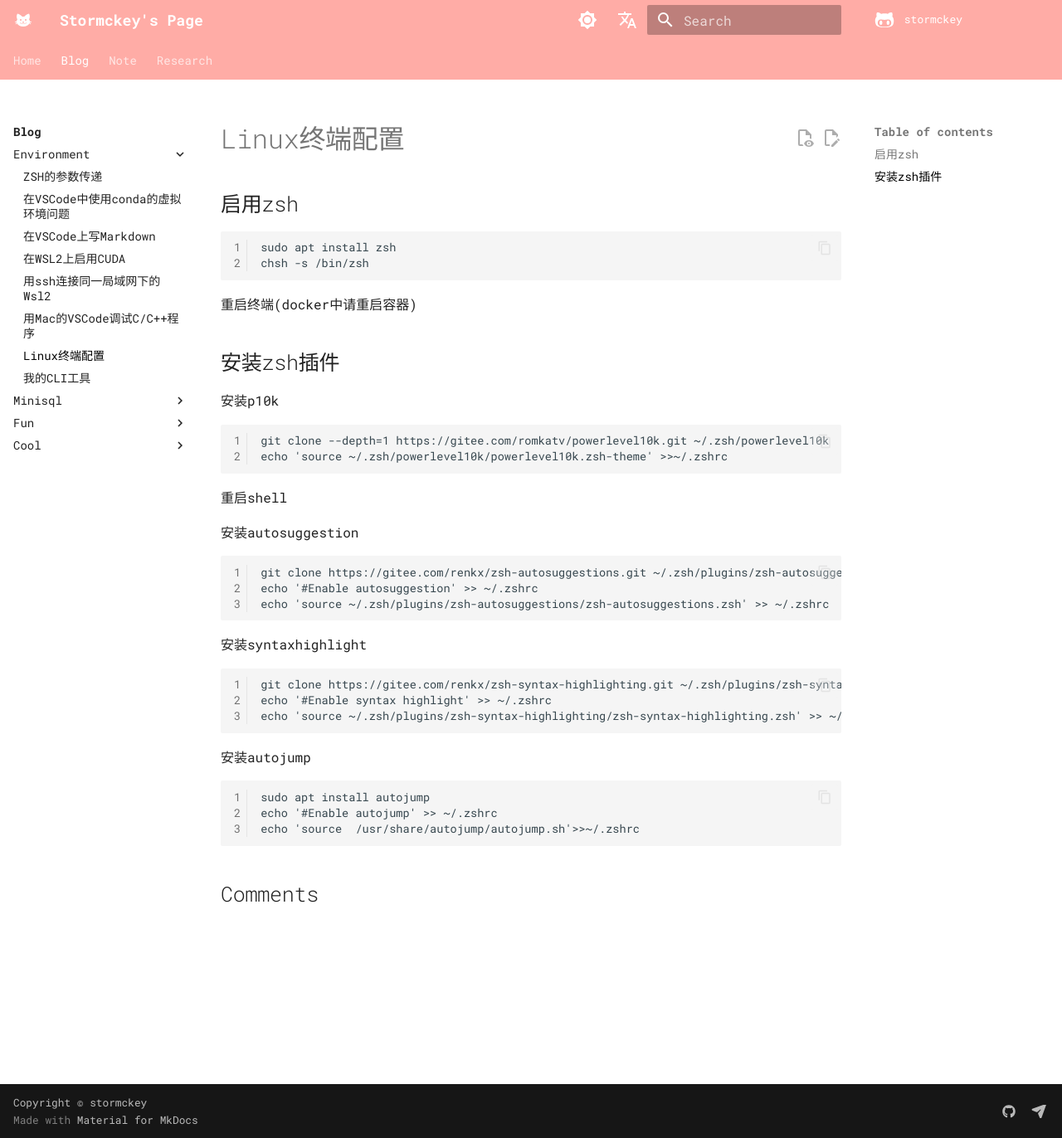
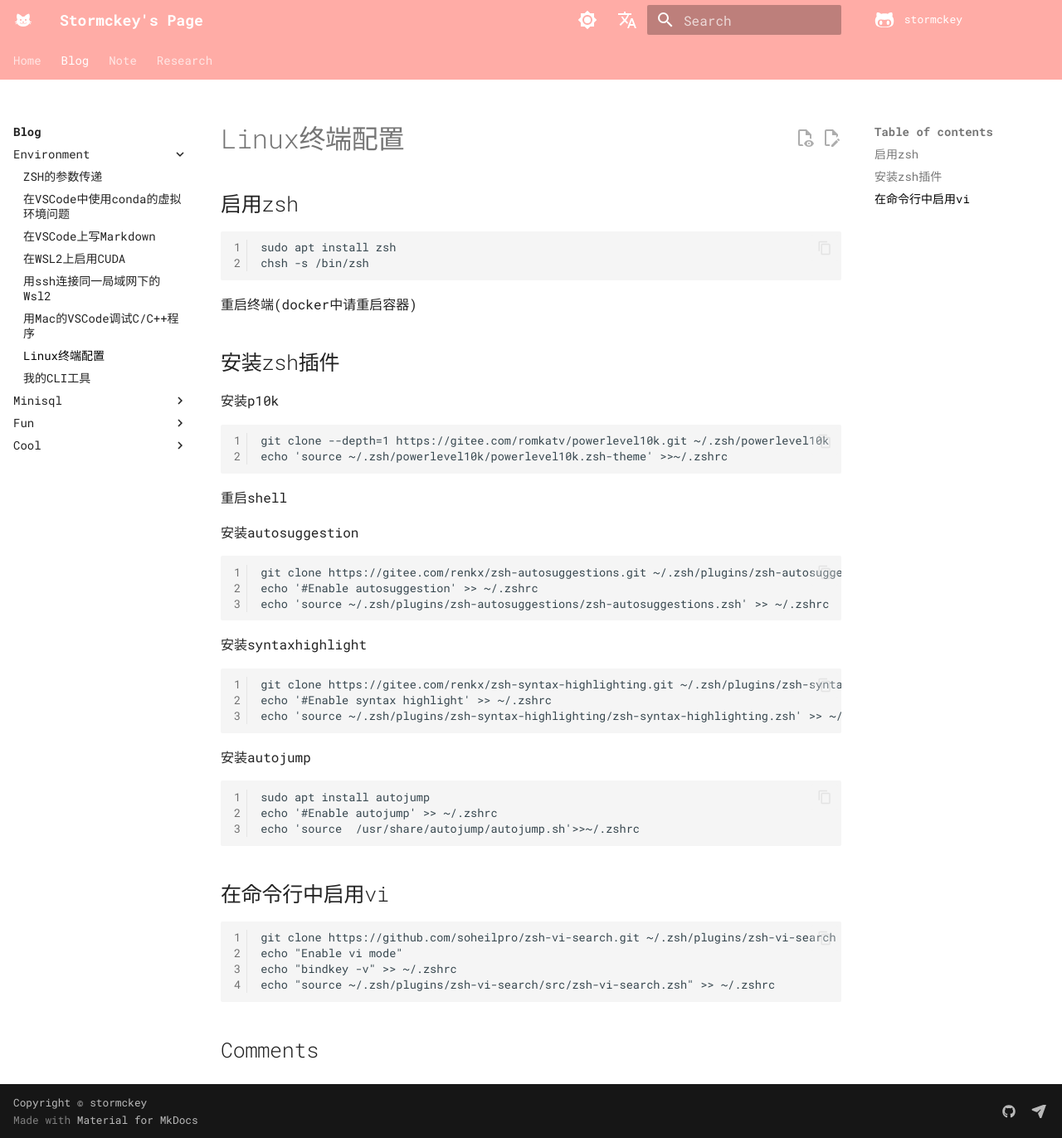
Before and after one commit to stormckey/stormckey.github.io, an MkDocs documentation site: the page built from docs/Blog/Environment/linux_config.md, in a window 1280 px wide and 1372 px high. Shown: the whole window at 83% size. Built offline with MkDocs 1.6.1 and Material for MkDocs 9.7.7, drawn with Linux system fonts in a browser that asks for light colours; comment, search, counter and statistics services are not loaded.

Commit message:
add vi config in zsh

````diff
--- a/docs/Blog/Environment/linux_config.md
+++ b/docs/Blog/Environment/linux_config.md
@@ -40,3 +40,11 @@ sudo apt install autojump
 echo '#Enable autojump' >> ~/.zshrc
 echo 'source  /usr/share/autojump/autojump.sh'>>~/.zshrc
 ```
+
+## 在命令行中启用vi
+```
+git clone https://github.com/soheilpro/zsh-vi-search.git ~/.zsh/plugins/zsh-vi-search
+echo "Enable vi mode"
+echo "bindkey -v" >> ~/.zshrc
+echo "source ~/.zsh/plugins/zsh-vi-search/src/zsh-vi-search.zsh" >> ~/.zshrc
+```
````
